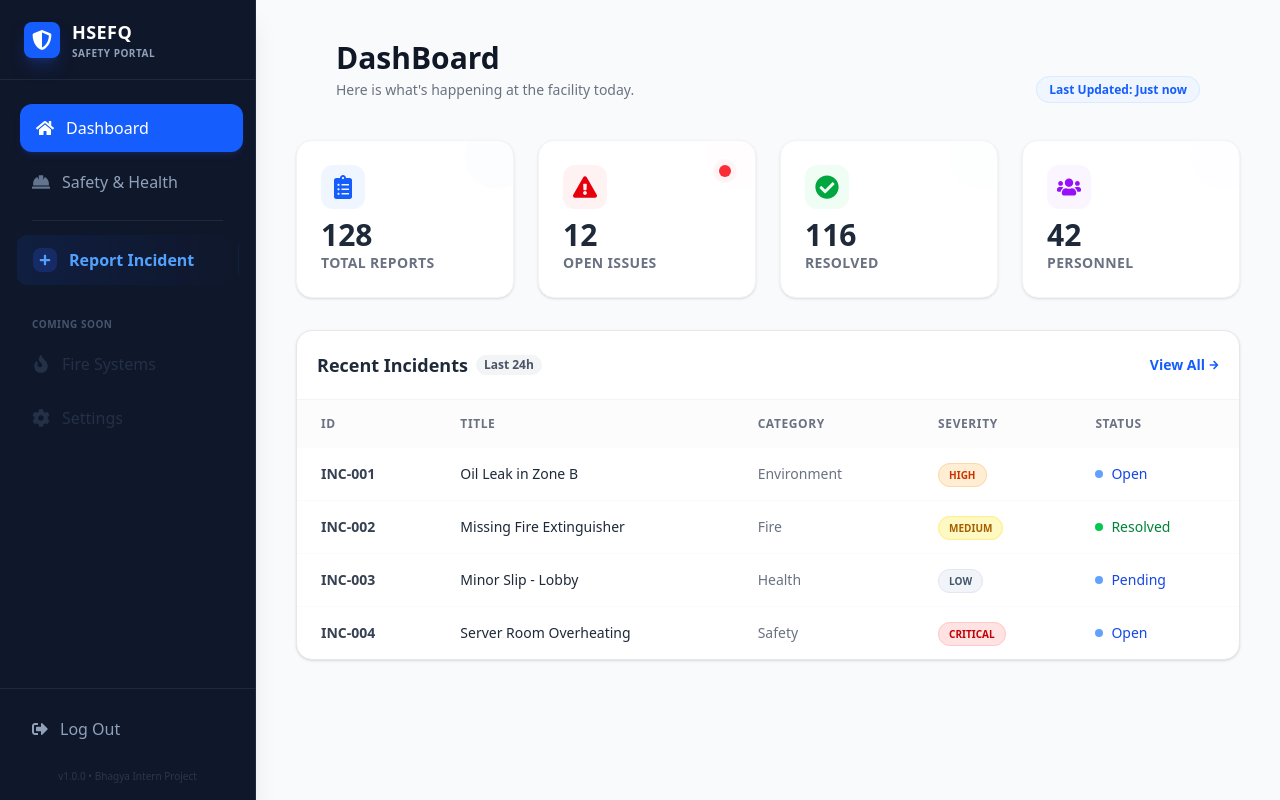
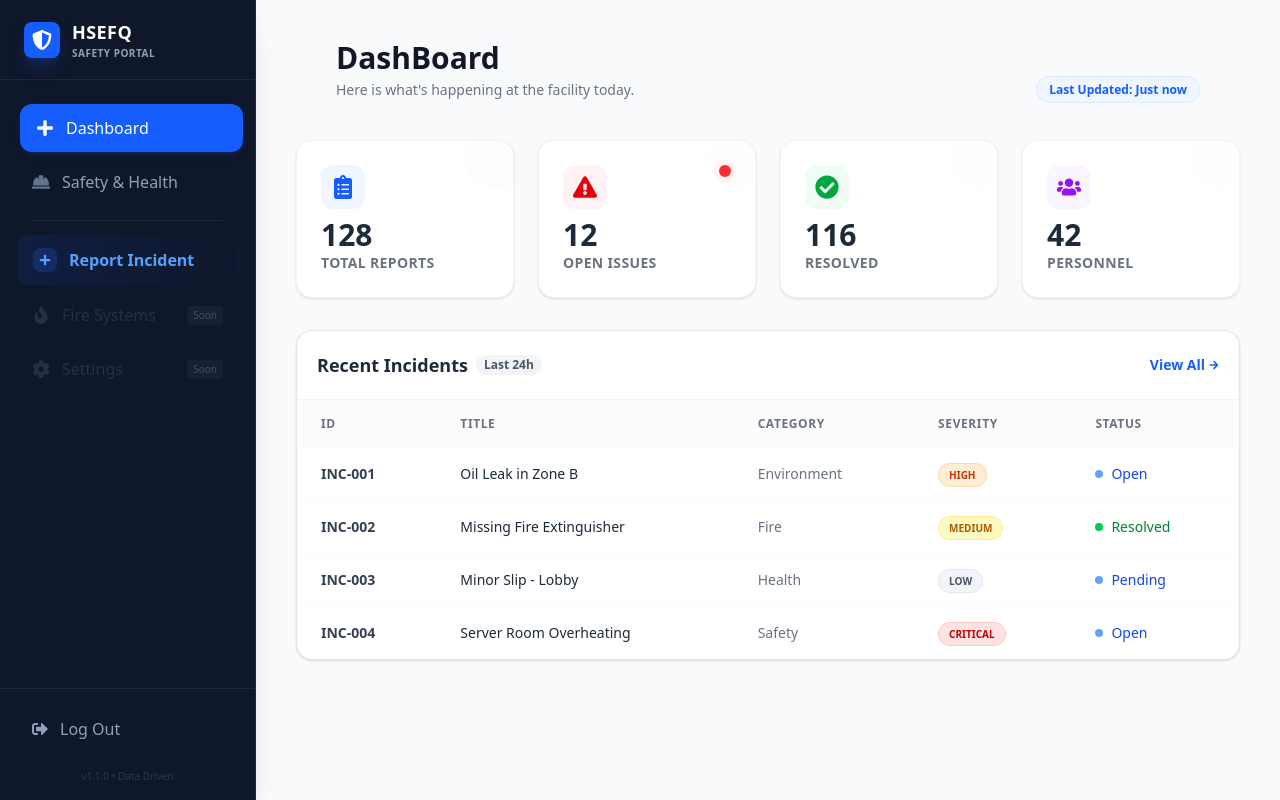
Before and after one commit to SwamiBhagya/Internship-HSEFQ, a React (Vite) app: page / in a window 1280 px wide. Built offline with nearby package versions, Linux system fonts and the light colour scheme.

Commit message:
fix: added architecture to sidebar

```diff
--- a/src/components/Sidebar.jsx
+++ b/src/components/Sidebar.jsx
@@ -1,22 +1,28 @@
-import React from 'react';
-import { Link, useLocation } from 'react-router-dom';
-import { FaHome, FaHardHat, FaFire, FaCog, FaPlus, FaTimes, FaShieldAlt, FaSignOutAlt } from 'react-icons/fa';
+import React from "react";
+import { Link, useLocation } from "react-router-dom";
+import { FaTimes, FaShieldAlt, FaSignOutAlt } from "react-icons/fa";
+
+// ✅ Correct
+import { SIDEBAR_MENU } from "../data/sidebarData";
 
 const Sidebar = ({ isOpen, onClose }) => {
   const location = useLocation();
   const isActive = (path) => location.pathname === path;
 
+  // Safety Check: If data didn't load, show an error instead of crashing
+  if (!SIDEBAR_MENU) {
+    return <div className="text-red-500 p-4">Error: Menu Data Missing</div>;
+  }
+
   return (
-    <aside className={`
-      /* Layout & Sizing */
+    <aside
+      className={`
       w-72 md:w-64 h-screen flex flex-col shrink-0 z-50
-      /* Appearance */
       bg-slate-900 text-white border-r border-slate-800 shadow-xl
-      /* Responsive Logic: Fixed on mobile, STICKY on desktop */
       fixed md:sticky md:top-0 transition-transform duration-300 ease-in-out
       ${isOpen ? "translate-x-0" : "-translate-x-full"} md:translate-x-0
-    `}>
-
+    `}
+    >
       {/* 1. Mobile Close Button */}
       <div className="md:hidden absolute right-4 top-4 z-50">
         <button
@@ -29,62 +35,89 @@ const Sidebar = ({ isOpen, onClose }) => {
 
       {/* 2. Logo Section */}
       <div className="h-20 flex items-center px-6 border-b border-slate-800">
-        <Link to="/" onClick={onClose} className="flex items-center gap-3 group">
+        <Link
+          to="/"
+          onClick={onClose}
+          className="flex items-center gap-3 group"
+        >
           <div className="p-2 bg-blue-600 rounded-lg group-hover:bg-blue-500 transition shadow-lg shadow-blue-900/50">
             <FaShieldAlt className="text-xl text-white" />
           </div>
           <div>
-            <h1 className="text-lg font-bold tracking-wide text-white">HSEFQ</h1>
-            <p className="text-[10px] text-slate-400 uppercase tracking-wider font-semibold">Safety Portal</p>
+            <h1 className="text-lg font-bold tracking-wide text-white">
+              HSEFQ
+            </h1>
+            <p className="text-[10px] text-slate-400 uppercase tracking-wider font-semibold">
+              Safety Portal
+            </p>
           </div>
         </Link>
       </div>
 
-      {/* 3. Navigation Links */}
+      {/* 3. Dynamic Navigation */}
       <nav className="flex-1 px-4 py-6 space-y-1.5 overflow-y-auto custom-scrollbar">
-
+        {SIDEBAR_MENU.map((item) => {
+          if (item.type === "regular") {
+            return (
               <SidebarLink
-          to="/"
-          icon={<FaHome />}
-          label="Dashboard"
-          active={isActive('/')}
+                key={item.id}
+                to={item.path}
+                icon={item.icon}
+                label={item.label}
+                active={isActive(item.path)}
                 onClick={onClose}
               />
+            );
+          }
 
-        <SidebarLink
-          to="/safety"
-          icon={<FaHardHat />}
-          label="Safety & Health"
-          active={isActive('/safety')}
-          onClick={onClose}
-        />
-
-        <div className="py-2">
+          if (item.type === "divider") {
+            return (
+              <div key={item.id} className="py-2">
                 <div className="h-px bg-slate-800 mx-4"></div>
               </div>
+            );
+          }
 
+          if (item.type === "special") {
+            return (
               <Link
-          to="/report"
+                key={item.id}
+                to={item.path}
                 onClick={onClose}
                 className={`flex items-center gap-3 px-4 py-3 rounded-xl transition-all duration-200 border ${
-            isActive('/report')
+                  isActive(item.path)
                     ? "bg-blue-600/20 border-blue-500/50 text-blue-400 shadow-inner"
-              : "bg-linear-to-r from-blue-600/10 to-transparent border-transparent text-blue-400 hover:bg-blue-600/20 hover:text-blue-300"
+                    : "bg-gradient-to-r from-blue-600/10 to-transparent border-transparent text-blue-400 hover:bg-blue-600/20 hover:text-blue-300"
                 }`}
               >
-          <div className={`p-1.5 rounded-lg ${isActive('/report') ? "bg-blue-500 text-white" : "bg-blue-900/50 text-blue-400"}`}>
-            <FaPlus size={12} />
+                <div
+                  className={`p-1.5 rounded-lg ${isActive(item.path) ? "bg-blue-500 text-white" : "bg-blue-900/50 text-blue-400"}`}
+                >
+                  <span className="text-xs flex items-center justify-center">
+                    {item.icon}
+                  </span>
                 </div>
-          <span className="font-semibold">Report Incident</span>
+                <span className="font-semibold">{item.label}</span>
               </Link>
+            );
+          }
 
-        <div className="mt-8 mb-2 px-4">
-          <p className="text-[10px] font-bold text-slate-600 uppercase tracking-wider">Coming Soon</p>
+          if (item.type === "disabled") {
+            return (
+              <div
+                key={item.id}
+                className="flex items-center gap-3 px-4 py-3 rounded-xl text-slate-700 cursor-not-allowed hover:bg-slate-800/20 opacity-60"
+              >
+                <span className="text-lg">{item.icon}</span>
+                <span>{item.label}</span>
+                <span className="ml-auto text-[10px] bg-slate-800 text-slate-500 px-1.5 py-0.5 rounded">
+                  Soon
+                </span>
               </div>
-
-        <DisabledLink icon={<FaFire />} label="Fire Systems" />
-        <DisabledLink icon={<FaCog />} label="Settings" />
-
+            );
+          }
+          return null;
+        })}
       </nav>
 
       {/* 4. Footer */}
@@ -93,13 +126,13 @@ const Sidebar = ({ isOpen, onClose }) => {
           <FaSignOutAlt className="group-hover:translate-x-1 transition-transform" />
           <span className="font-medium">Log Out</span>
         </button>
-        <p className="text-center text-[10px] text-slate-600 mt-4 opacity-50">v1.0.0 • Bhagya Intern Project</p>
+        <p className="text-center text-[10px] text-slate-600 mt-4 opacity-50">
+          v1.1.0 • Data Driven
+        </p>
       </div>
     </aside>
   );
 };
-
-// --- Helper Components ---
 
 const SidebarLink = ({ to, icon, label, active, onClick }) => (
   <Link
@@ -111,18 +144,13 @@ const SidebarLink = ({ to, icon, label, active, onClick }) => (
         : "text-slate-400 hover:bg-slate-800 hover:text-white hover:translate-x-1"
     }`}
   >
-    <span className={`text-lg ${active ? "text-white" : "text-slate-500 group-hover:text-white"}`}>
+    <span
+      className={`text-lg ${active ? "text-white" : "text-slate-500 group-hover:text-white"}`}
+    >
       {icon}
     </span>
     <span className="font-medium">{label}</span>
   </Link>
 );
 
-const DisabledLink = ({ icon, label }) => (
-  <div className="flex items-center gap-3 px-4 py-3 rounded-xl text-slate-700 cursor-not-allowed hover:bg-slate-800/20 opacity-60">
-    <span className="text-lg">{icon}</span>
-    <span>{label}</span>
-  </div>
-);
-
 export default Sidebar;
--- /dev/null
+++ b/src/data/sidebarData.jsx
@@ -0,0 +1,43 @@
+import { FaHome, FaHardHat, FaFire, FaCog, FaPlus } from 'react-icons/fa';
+
+export const SIDEBAR_MENU = [
+  {
+    id: 1,
+    label: "Dashboard",
+    path: "/",
+    icon: <FaPlus />,
+    type: "regular"
+  },
+  {
+    id: 2,
+    label: "Safety & Health",
+    path: "/safety",
+    icon: <FaHardHat />,
+    type: "regular"
+  },
+  {
+    id: 3,
+    type: "divider"
+  },
+  {
+    id: 4,
+    label: "Report Incident",
+    path: "/report",
+    icon: <FaPlus />,
+    type: "special"
+  },
+  {
+    id: 5,
+    label: "Fire Systems",
+    path: "/fire",
+    icon: <FaFire />,
+    type: "disabled"
+  },
+  {
+    id: 6,
+    label: "Settings",
+    path: "/settings",
+    icon: <FaCog />,
+    type: "disabled"
+  }
+];
--- a/src/index.css
+++ b/src/index.css
@@ -1 +1,3 @@
 @import "tailwindcss";
+
+@custom-variant dark (&:where(.dark, .dark *));
```
Also changed, not shown: src/layout/Layout.jsx (+50 -25 lines). Lines whose indentation alone changed are shown as unchanged.
